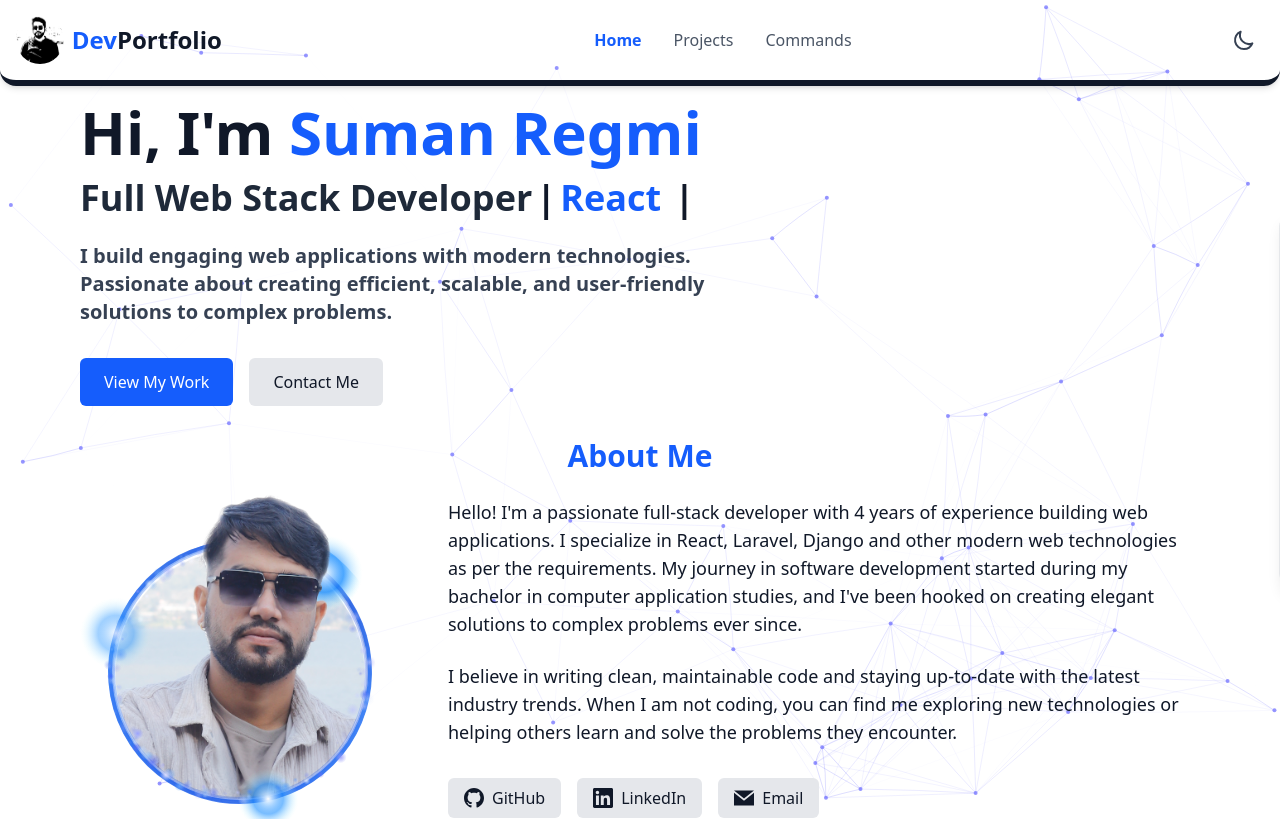
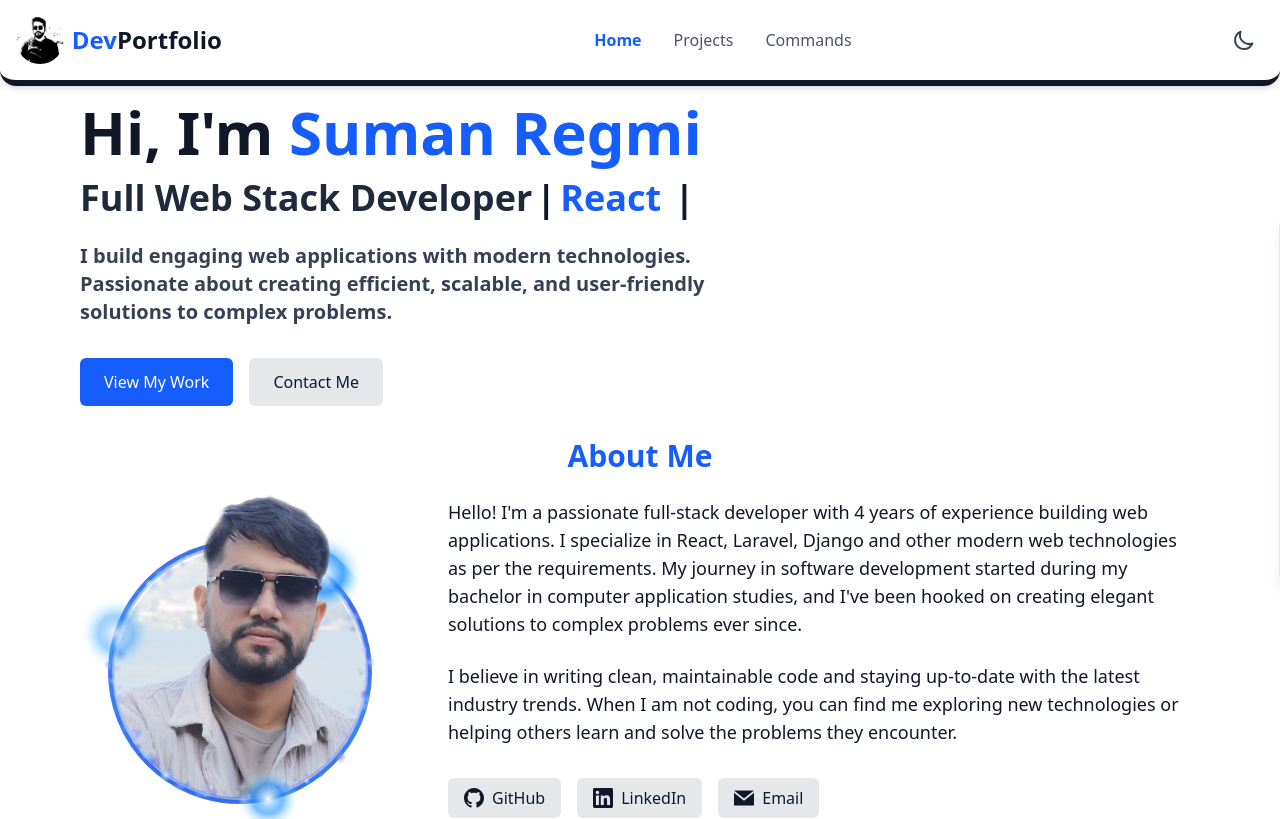
Before and after one commit to SumaniqueCode/SumaniqueCode, a React (Vite) app: page /home in a window 1280 px wide. Shown: the top 819 px of the page. Built offline with nearby package versions, Linux system fonts and the light colour scheme.

Commit message:
Removed constellation network animation

```diff
--- a/src/layout/Layout.tsx
+++ b/src/layout/Layout.tsx
@@ -172,11 +172,11 @@ const Layout: React.FC = () => {
       />
 
       {/* Canvas for constellation network */}
-      <canvas
+      {/* <canvas
         ref={canvasRef}
         className="fixed inset-0 pointer-events-none"
         style={{ zIndex: 10 }}
-      />
+      /> */}
 
       {/* Content container */}
       <div className="relative z-20 flex flex-col min-h-screen">
```
